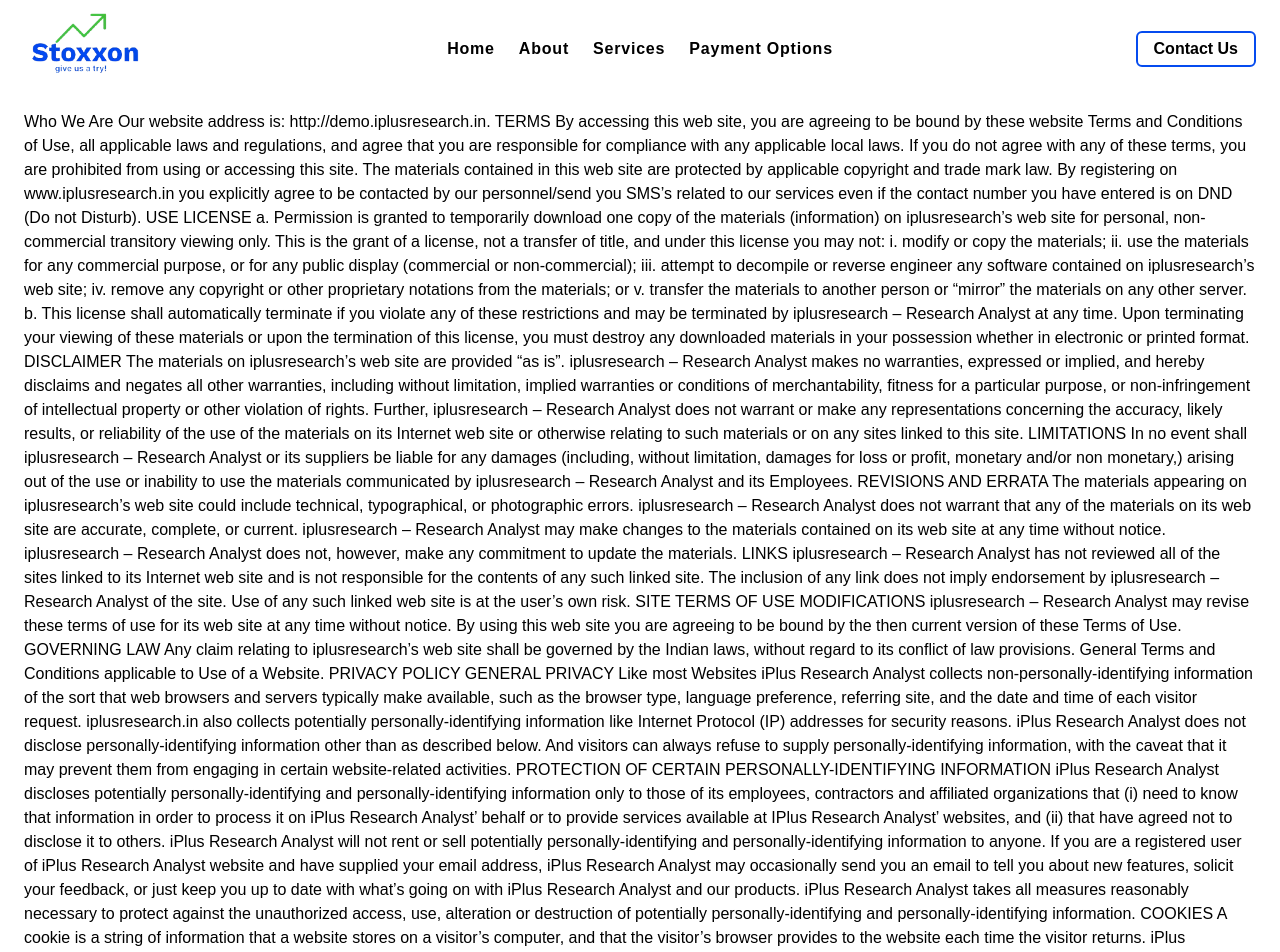
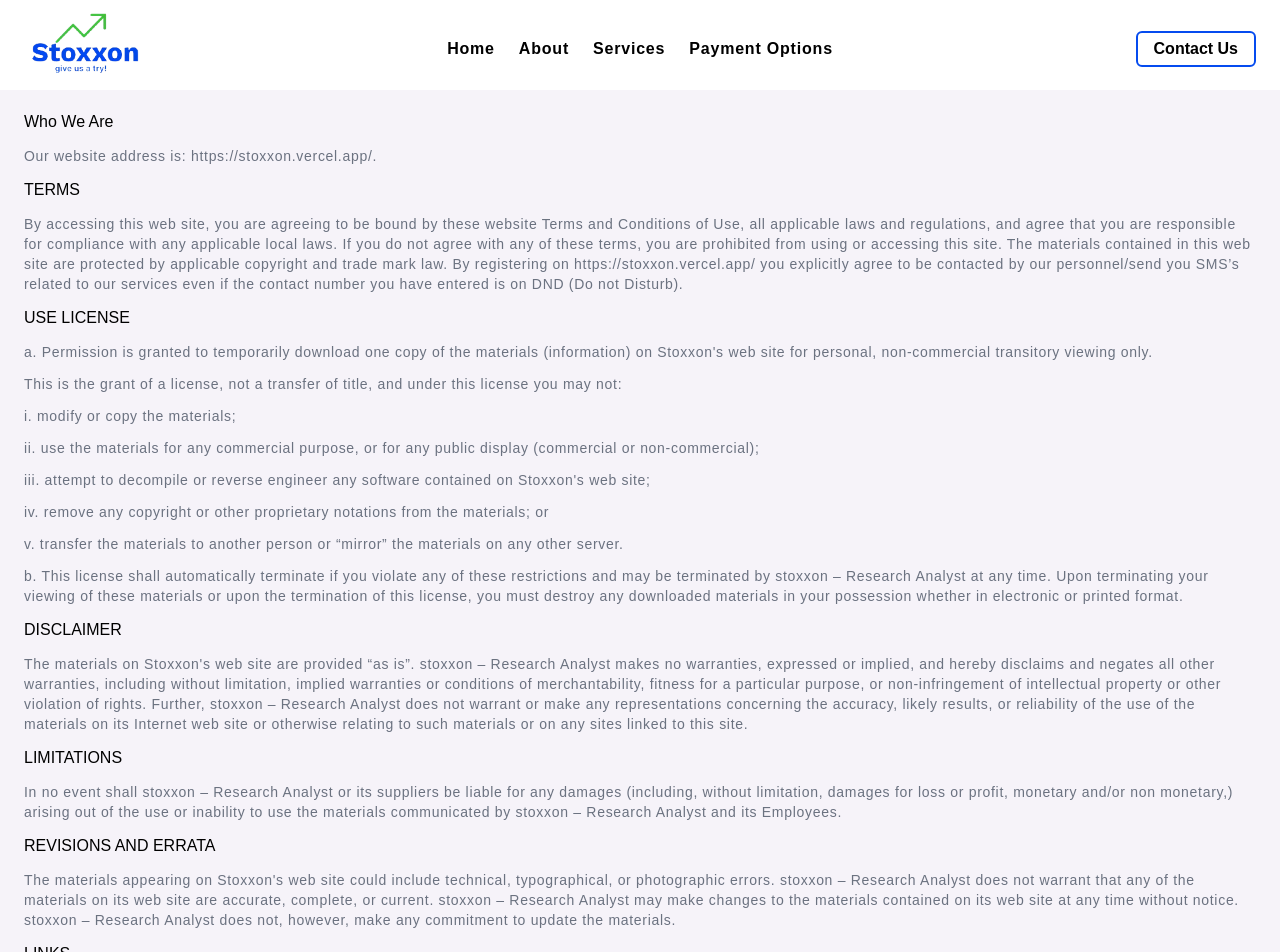
Before and after one commit to Coader-Sasmi/stoxxon, a Next.js app: page /term in a window 1280 px wide. Shown: the top 952 px of the page. Built offline with nearby package versions, Linux system fonts and the light colour scheme.

Commit message:
term and condition page done

```diff
--- a/src/app/term/page.tsx
+++ b/src/app/term/page.tsx
@@ -3,108 +3,114 @@
 export default function Page() {
   return (
     <PublicLayout>
-      <div className="main-container py-5">
-        Who We Are Our website address is: http://demo.iplusresearch.in. TERMS
-        By accessing this web site, you are agreeing to be bound by these
-        website Terms and Conditions of Use, all applicable laws and
-        regulations, and agree that you are responsible for compliance with any
-        applicable local laws. If you do not agree with any of these terms, you
-        are prohibited from using or accessing this site. The materials
-        contained in this web site are protected by applicable copyright and
-        trade mark law. By registering on www.iplusresearch.in you explicitly
-        agree to be contacted by our personnel/send you SMS’s related to our
-        services even if the contact number you have entered is on DND (Do not
-        Disturb). USE LICENSE a. Permission is granted to temporarily download
-        one copy of the materials (information) on iplusresearch’s web site for
-        personal, non-commercial transitory viewing only. This is the grant of a
-        license, not a transfer of title, and under this license you may not: i.
-        modify or copy the materials; ii. use the materials for any commercial
-        purpose, or for any public display (commercial or non-commercial); iii.
-        attempt to decompile or reverse engineer any software contained on
-        iplusresearch’s web site; iv. remove any copyright or other proprietary
-        notations from the materials; or v. transfer the materials to another
-        person or “mirror” the materials on any other server. b. This license
-        shall automatically terminate if you violate any of these restrictions
-        and may be terminated by iplusresearch – Research Analyst at any time.
-        Upon terminating your viewing of these materials or upon the termination
-        of this license, you must destroy any downloaded materials in your
-        possession whether in electronic or printed format. DISCLAIMER The
-        materials on iplusresearch’s web site are provided “as is”.
-        iplusresearch – Research Analyst makes no warranties, expressed or
-        implied, and hereby disclaims and negates all other warranties,
-        including without limitation, implied warranties or conditions of
-        merchantability, fitness for a particular purpose, or non-infringement
-        of intellectual property or other violation of rights. Further,
-        iplusresearch – Research Analyst does not warrant or make any
-        representations concerning the accuracy, likely results, or reliability
-        of the use of the materials on its Internet web site or otherwise
-        relating to such materials or on any sites linked to this site.
-        LIMITATIONS In no event shall iplusresearch – Research Analyst or its
-        suppliers be liable for any damages (including, without limitation,
-        damages for loss or profit, monetary and/or non monetary,) arising out
-        of the use or inability to use the materials communicated by
-        iplusresearch – Research Analyst and its Employees. REVISIONS AND ERRATA
-        The materials appearing on iplusresearch’s web site could include
-        technical, typographical, or photographic errors. iplusresearch –
-        Research Analyst does not warrant that any of the materials on its web
-        site are accurate, complete, or current. iplusresearch – Research
-        Analyst may make changes to the materials contained on its web site at
-        any time without notice. iplusresearch – Research Analyst does not,
-        however, make any commitment to update the materials. LINKS
-        iplusresearch – Research Analyst has not reviewed all of the sites
-        linked to its Internet web site and is not responsible for the contents
-        of any such linked site. The inclusion of any link does not imply
-        endorsement by iplusresearch – Research Analyst of the site. Use of any
-        such linked web site is at the user’s own risk. SITE TERMS OF USE
-        MODIFICATIONS iplusresearch – Research Analyst may revise these terms of
-        use for its web site at any time without notice. By using this web site
-        you are agreeing to be bound by the then current version of these Terms
-        of Use. GOVERNING LAW Any claim relating to iplusresearch’s web site
-        shall be governed by the Indian laws, without regard to its conflict of
-        law provisions. General Terms and Conditions applicable to Use of a
-        Website. PRIVACY POLICY GENERAL PRIVACY Like most Websites iPlus
-        Research Analyst collects non-personally-identifying information of the
-        sort that web browsers and servers typically make available, such as the
-        browser type, language preference, referring site, and the date and time
-        of each visitor request. iplusresearch.in also collects potentially
-        personally-identifying information like Internet Protocol (IP) addresses
-        for security reasons. iPlus Research Analyst does not disclose
-        personally-identifying information other than as described below. And
-        visitors can always refuse to supply personally-identifying information,
-        with the caveat that it may prevent them from engaging in certain
-        website-related activities. PROTECTION OF CERTAIN PERSONALLY-IDENTIFYING
-        INFORMATION iPlus Research Analyst discloses potentially
-        personally-identifying and personally-identifying information only to
-        those of its employees, contractors and affiliated organizations that
-        (i) need to know that information in order to process it on iPlus
-        Research Analyst’ behalf or to provide services available at IPlus
-        Research Analyst’ websites, and (ii) that have agreed not to disclose it
-        to others. iPlus Research Analyst will not rent or sell potentially
-        personally-identifying and personally-identifying information to anyone.
-        If you are a registered user of iPlus Research Analyst website and have
-        supplied your email address, iPlus Research Analyst may occasionally
-        send you an email to tell you about new features, solicit your feedback,
-        or just keep you up to date with what’s going on with iPlus Research
-        Analyst and our products. iPlus Research Analyst takes all measures
-        reasonably necessary to protect against the unauthorized access, use,
-        alteration or destruction of potentially personally-identifying and
-        personally-identifying information. COOKIES A cookie is a string of
-        information that a website stores on a visitor’s computer, and that the
-        visitor’s browser provides to the website each time the visitor returns.
-        iPlus Research Analyst uses cookies to help IPlus Research Analyst
-        identify and track visitors, their usage of iPlus Research Analyst
-        website, and their website access preferences. IPlus Research Analyst
-        visitors who do not wish to have cookies placed on their computers
-        should set their browsers to refuse cookies before using iPlus Research
-        Analyst’ websites, with the drawback that certain features of iPlus
-        Research Analyst’ websites may not function properly without the aid of
-        cookies. PRIVACY POLICY CHANGES Although most changes are likely to be
-        minor, iPlus Research Analyst may change its Privacy Policy from time to
-        time, and in iPlus Research Analyst’ – Research Analyst sole discretion.
-        iPlus Research Analyst encourages visitors to frequently check this page
-        for any changes to its Privacy Policy. Your continued use of this site
-        after any change in this Privacy Policy will constitute your acceptance
-        of such change.
+      <div className="main-container py-5 flex flex-col gap-3 bg-purple-900/5">
+        <h1>Who We Are</h1>
+        <p className="text-gray-500 text-sm tracking-wider font-thin">
+          Our website address is: https://stoxxon.vercel.app/.
+        </p>
+        <h1>TERMS</h1>
+        <p className="text-gray-500 text-sm tracking-wider font-thin">
+          By accessing this web site, you are agreeing to be bound by these
+          website Terms and Conditions of Use, all applicable laws and
+          regulations, and agree that you are responsible for compliance with
+          any applicable local laws. If you do not agree with any of these
+          terms, you are prohibited from using or accessing this site. The
+          materials contained in this web site are protected by applicable
+          copyright and trade mark law. By registering on
+          https://stoxxon.vercel.app/ you explicitly agree to be contacted by
+          our personnel/send you SMS’s related to our services even if the
+          contact number you have entered is on DND (Do not Disturb).
+        </p>
+        <h1>USE LICENSE</h1>
+        <p className="text-gray-500 text-sm tracking-wider font-thin">
+          a. Permission is granted to temporarily download one copy of the
+          materials (information) on {`Stoxxon's`} web site for personal,
+          non-commercial transitory viewing only.
+        </p>
+        <p className="text-gray-500 text-sm tracking-wider font-thin">
+          This is the grant of a license, not a transfer of title, and under
+          this license you may not:
+        </p>
+        <p className="text-gray-500 text-sm tracking-wider font-thin">
+          i. modify or copy the materials;
+        </p>
+        <p className="text-gray-500 text-sm tracking-wider font-thin">
+          ii. use the materials for any commercial purpose, or for any public
+          display (commercial or non-commercial);
+        </p>
+        <p className="text-gray-500 text-sm tracking-wider font-thin">
+          iii. attempt to decompile or reverse engineer any software contained
+          on {`Stoxxon's`} web site;
+        </p>
+        <p className="text-gray-500 text-sm tracking-wider font-thin">
+          iv. remove any copyright or other proprietary notations from the
+          materials; or
+        </p>
+        <p className="text-gray-500 text-sm tracking-wider font-thin">
+          v. transfer the materials to another person or “mirror” the materials
+          on any other server.
+        </p>
+        <p className="text-gray-500 text-sm tracking-wider font-thin">
+          b. This license shall automatically terminate if you violate any of
+          these restrictions and may be terminated by stoxxon – Research Analyst
+          at any time. Upon terminating your viewing of these materials or upon
+          the termination of this license, you must destroy any downloaded
+          materials in your possession whether in electronic or printed format.
+        </p>
+        <h1>DISCLAIMER</h1>
+        <p className="text-gray-500 text-sm tracking-wider font-thin">
+          The materials on {`Stoxxon's`} web site are provided “as is”. stoxxon
+          – Research Analyst makes no warranties, expressed or implied, and
+          hereby disclaims and negates all other warranties, including without
+          limitation, implied warranties or conditions of merchantability,
+          fitness for a particular purpose, or non-infringement of intellectual
+          property or other violation of rights. Further, stoxxon – Research
+          Analyst does not warrant or make any representations concerning the
+          accuracy, likely results, or reliability of the use of the materials
+          on its Internet web site or otherwise relating to such materials or on
+          any sites linked to this site.
+        </p>
+        <h1>LIMITATIONS</h1>
+        <p className="text-gray-500 text-sm tracking-wider font-thin">
+          In no event shall stoxxon – Research Analyst or its suppliers be
+          liable for any damages (including, without limitation, damages for
+          loss or profit, monetary and/or non monetary,) arising out of the use
+          or inability to use the materials communicated by stoxxon – Research
+          Analyst and its Employees.
+        </p>
+        <h1>REVISIONS AND ERRATA</h1>
+        <p className="text-gray-500 text-sm tracking-wider font-thin">
+          The materials appearing on {`Stoxxon's`} web site could include
+          technical, typographical, or photographic errors. stoxxon – Research
+          Analyst does not warrant that any of the materials on its web site are
+          accurate, complete, or current. stoxxon – Research Analyst may make
+          changes to the materials contained on its web site at any time without
+          notice. stoxxon – Research Analyst does not, however, make any
+          commitment to update the materials.
+        </p>
+        <h1>LINKS</h1>
+        <p className="text-gray-500 text-sm tracking-wider font-thin">
+          stoxxon – Research Analyst has not reviewed all of the sites linked to
+          its Internet web site and is not responsible for the contents of any
+          such linked site. The inclusion of any link does not imply endorsement
+          by stoxxon – Research Analyst of the site. Use of any such linked web
+          site is at the user’s own risk.{" "}
+        </p>
+        <h1>SITE TERMS OF USE MODIFICATIONS </h1>
+        <p className="text-gray-500 text-sm tracking-wider font-thin">
+          stoxxon – Research Analyst may revise these terms of use for its web
+          site at any time without notice. By using this web site you are
+          agreeing to be bound by the then current version of these Terms of
+          Use.
+        </p>
+        <h1>GOVERNING LAW</h1>
+        <p className="text-gray-500 text-sm tracking-wider font-thin">
+          Any claim relating to {`Stoxxon's`} web site shall be governed by the
+          Indian laws, without regard to its conflict of law provisions.
+        </p>
+        <p className="text-gray-500 text-sm tracking-wider font-thin">
+          General Terms and Conditions applicable to Use of a Website.
+        </p>
       </div>
     </PublicLayout>
   );
```
